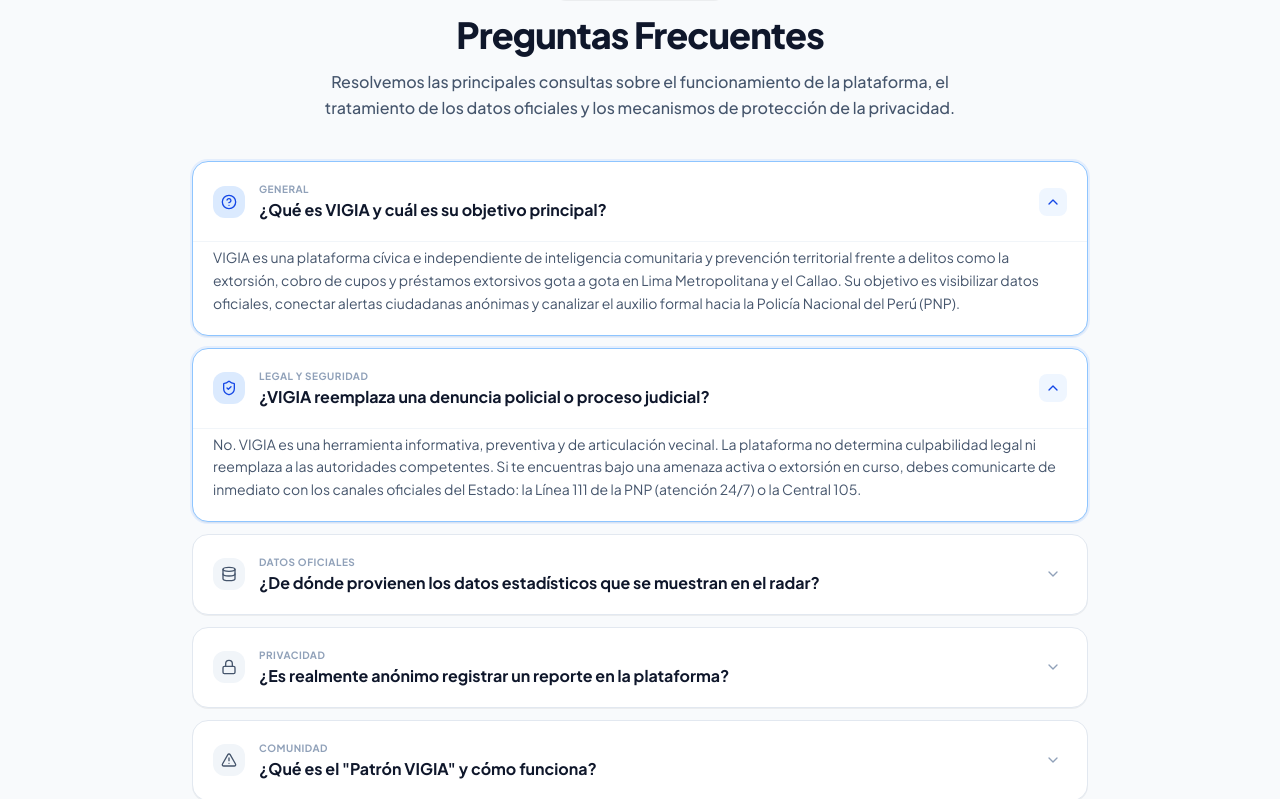
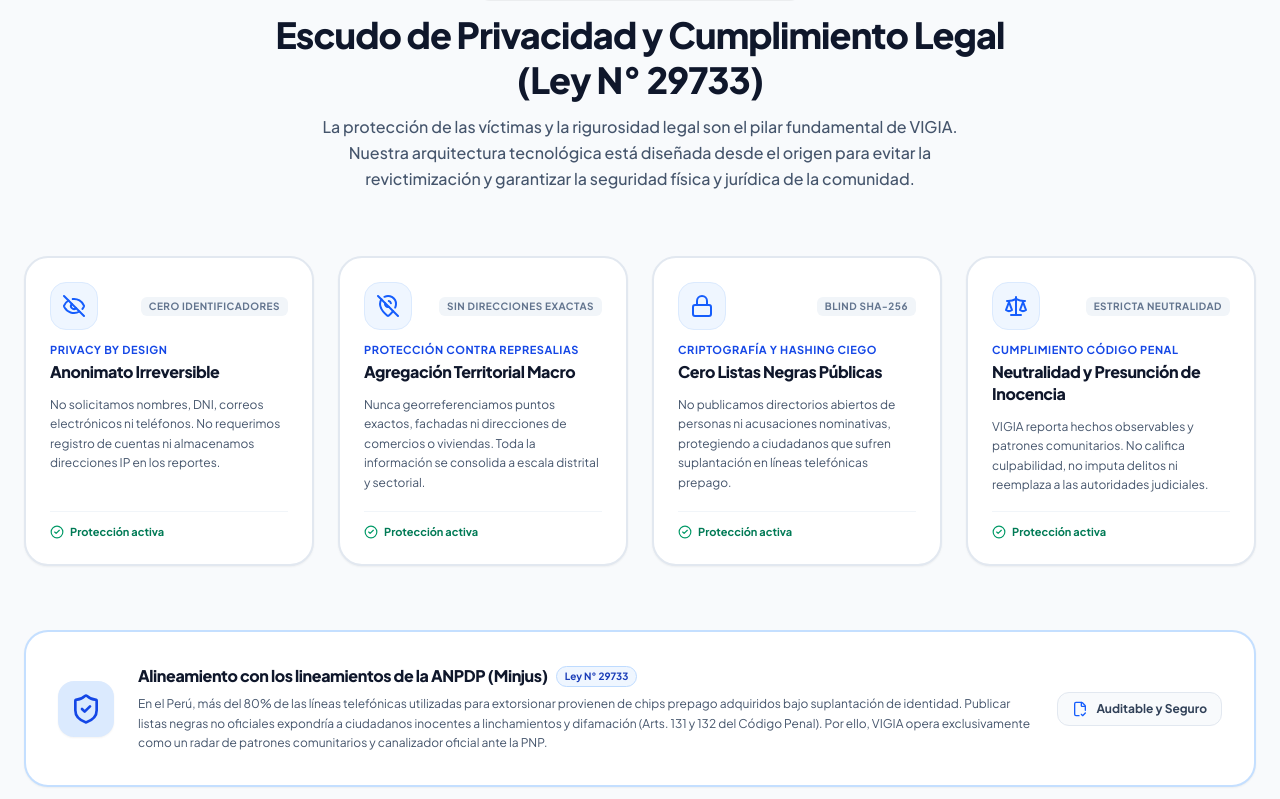
Before and after one commit to KevCast1604/vigia, a Next.js app: page /landing in a window 1280 px wide. Shown: the part 5789-6588 px from the top of the page. Built offline with nearby package versions, Linux system fonts and the light colour scheme.

Commit message:
feat(landing): add privacy shield and legal compliance section (Ley 29733) before FAQ

```diff
--- a/app/landing/page.tsx
+++ b/app/landing/page.tsx
@@ -17,6 +17,7 @@
 import MissionVision from '@/components/landing/MissionVision';
 import HowToUse from '@/components/landing/HowToUse';
 import CommunityReports from '@/components/landing/CommunityReports';
+import PrivacyLegal from '@/components/landing/PrivacyLegal';
 import FAQ from '@/components/landing/FAQ';
 import CTASection from '@/components/landing/CTASection';
 
@@ -125,10 +126,13 @@
       {/* 8. Seccion Apoya a la Comunidad con tu Reporte (Patron VIGIA) */}
       <CommunityReports onOpenEmergencyModal={handleOpenEmergency} />
 
-      {/* 9. Seccion de Preguntas Frecuentes (FAQ) */}
+      {/* 9. Seccion de Escudo de Privacidad y Cumplimiento Legal (Ley N° 29733) */}
+      <PrivacyLegal />
+
+      {/* 10. Seccion de Preguntas Frecuentes (FAQ) */}
       <FAQ />
 
-      {/* 10. Bloque Destacado de Llamado a la Accion (CTA Final) */}
+      {/* 11. Bloque Destacado de Llamado a la Accion (CTA Final) */}
       <CTASection onOpenEmergencyModal={handleOpenEmergency} />
 
       {/* 11. Modal Radix UI de Canales de Emergencia PNP */}
--- a/components/landing/FAQ.tsx
+++ b/components/landing/FAQ.tsx
@@ -97,7 +97,7 @@
   };
 
   return (
-    <section className="bg-slate-50 border-b border-slate-200 py-14 lg:py-20 px-4 sm:px-6">
+    <section className="bg-white border-b border-slate-200 py-14 lg:py-20 px-4 sm:px-6">
       <div className="max-w-4xl mx-auto space-y-10">
 
         {/* Encabezado */}
@@ -125,8 +125,8 @@
             return (
               <div
                 key={item.id}
-                className={`bg-white border rounded-2xl transition-all duration-200 shadow-2xs overflow-hidden ${
-                  isOpen ? 'border-blue-300 ring-2 ring-blue-500/10' : 'border-slate-200 hover:border-slate-300'
+                className={`border rounded-2xl transition-all duration-200 shadow-2xs overflow-hidden ${
+                  isOpen ? 'bg-white border-blue-300 ring-2 ring-blue-500/10' : 'bg-slate-50/80 border-slate-200 hover:border-slate-300'
                 }`}
               >
                 <button
--- /dev/null
+++ b/components/landing/PrivacyLegal.tsx
@@ -0,0 +1,138 @@
+'use client';
+
+import React from 'react';
+import {
+  ShieldCheck,
+  Scale,
+  Lock,
+  EyeOff,
+  FileCheck2,
+  MapPinOff,
+  CheckCircle2,
+  AlertCircle
+} from 'lucide-react';
+
+export default function PrivacyLegal() {
+  const guarantees = [
+    {
+      title: 'Anonimato Irreversible',
+      subtitle: 'Privacy by Design',
+      description: 'No solicitamos nombres, DNI, correos electrónicos ni teléfonos. No requerimos registro de cuentas ni almacenamos direcciones IP en los reportes.',
+      icon: EyeOff,
+      badge: 'Cero Identificadores'
+    },
+    {
+      title: 'Agregación Territorial Macro',
+      subtitle: 'Protección contra Represalias',
+      description: 'Nunca georreferenciamos puntos exactos, fachadas ni direcciones de comercios o viviendas. Toda la información se consolida a escala distrital y sectorial.',
+      icon: MapPinOff,
+      badge: 'Sin Direcciones Exactas'
+    },
+    {
+      title: 'Cero Listas Negras Públicas',
+      subtitle: 'Criptografía y Hashing Ciego',
+      description: 'No publicamos directorios abiertos de personas ni acusaciones nominativas, protegiendo a ciudadanos que sufren suplantación en líneas telefónicas prepago.',
+      icon: Lock,
+      badge: 'Blind SHA-256'
+    },
+    {
+      title: 'Neutralidad y Presunción de Inocencia',
+      subtitle: 'Cumplimiento Código Penal',
+      description: 'VIGIA reporta hechos observables y patrones comunitarios. No califica culpabilidad, no imputa delitos ni reemplaza a las autoridades judiciales.',
+      icon: Scale,
+      badge: 'Estricta Neutralidad'
+    }
+  ];
+
+  return (
+    <section className="bg-slate-50 border-b border-slate-200 py-14 lg:py-20 px-4 sm:px-6">
+      <div className="max-w-7xl mx-auto space-y-12 lg:space-y-16">
+
+        {/* Encabezado */}
+        <div className="text-center max-w-3xl mx-auto space-y-3">
+          <div className="inline-flex items-center gap-2 px-3 py-1 rounded-full bg-blue-50 border border-blue-200 text-blue-900 text-xs font-bold shadow-2xs">
+            <Scale className="w-3.5 h-3.5 text-blue-600" />
+            <span>MARCO NORMATIVO Y PROTECCIÓN DE DATOS</span>
+          </div>
+
+          <h2 className="text-3xl sm:text-4xl font-black text-slate-900 tracking-tight leading-tight">
+            Escudo de Privacidad y Cumplimiento Legal (Ley N° 29733)
+          </h2>
+
+          <p className="text-sm sm:text-base text-slate-600 font-medium max-w-2xl mx-auto leading-relaxed">
+            La protección de las víctimas y la rigurosidad legal son el pilar fundamental de VIGIA. Nuestra arquitectura tecnológica está diseñada desde el origen para evitar la revictimización y garantizar la seguridad física y jurídica de la comunidad.
+          </p>
+        </div>
+
+        {/* 4 Pilares de Garantía */}
+        <div className="grid grid-cols-1 md:grid-cols-2 lg:grid-cols-4 gap-6">
+          {guarantees.map((item) => {
+            const Icon = item.icon;
+            return (
+              <div
+                key={item.title}
+                className="bg-white border-2 border-slate-200 rounded-3xl p-6 shadow-xs flex flex-col justify-between space-y-4 hover:border-blue-300 transition-all hover:shadow-md group"
+              >
+                <div className="space-y-3">
+                  <div className="flex items-center justify-between">
+                    <div className="w-12 h-12 rounded-2xl bg-blue-50 border border-blue-100 flex items-center justify-center text-blue-600 group-hover:scale-105 transition-transform">
+                      <Icon className="w-6 h-6" />
+                    </div>
+                    <span className="text-[10px] font-bold uppercase tracking-wider text-slate-500 bg-slate-100 px-2 py-0.5 rounded-md">
+                      {item.badge}
+                    </span>
+                  </div>
+
+                  <div>
+                    <span className="text-[11px] font-bold text-blue-700 uppercase tracking-wider block">
+                      {item.subtitle}
+                    </span>
+                    <h3 className="text-base font-black text-slate-900 tracking-tight mt-0.5 leading-snug">
+                      {item.title}
+                    </h3>
+                  </div>
+
+                  <p className="text-xs text-slate-600 font-normal leading-relaxed">
+                    {item.description}
+                  </p>
+                </div>
+
+                <div className="pt-3 border-t border-slate-100 flex items-center gap-1.5 text-[11px] font-bold text-emerald-700">
+                  <CheckCircle2 className="w-3.5 h-3.5 text-emerald-600 shrink-0" />
+                  <span>Protección activa</span>
+                </div>
+              </div>
+            );
+          })}
+        </div>
+
+        {/* Banner Institucional Normativo */}
+        <div className="bg-white border-2 border-blue-200/90 rounded-3xl p-6 sm:p-8 shadow-xs flex flex-col md:flex-row items-center gap-6">
+          <div className="w-14 h-14 rounded-2xl bg-blue-100 text-blue-700 flex items-center justify-center shrink-0 shadow-xs">
+            <ShieldCheck className="w-8 h-8" />
+          </div>
+
+          <div className="space-y-1.5 flex-1 text-center md:text-left">
+            <div className="flex flex-wrap items-center justify-center md:justify-start gap-2">
+              <h4 className="text-base font-black text-slate-900 tracking-tight">
+                Alineamiento con los lineamientos de la ANPDP (Minjus)
+              </h4>
+              <span className="text-[10px] font-bold text-blue-800 bg-blue-50 border border-blue-200 px-2 py-0.5 rounded-full">
+                Ley N° 29733
+              </span>
+            </div>
+            <p className="text-xs text-slate-600 font-normal leading-relaxed">
+              En el Perú, más del 80% de las líneas telefónicas utilizadas para extorsionar provienen de chips prepago adquiridos bajo suplantación de identidad. Publicar listas negras no oficiales expondría a ciudadanos inocentes a linchamientos y difamación (Arts. 131 y 132 del Código Penal). Por ello, VIGIA opera exclusivamente como un radar de patrones comunitarios y canalizador oficial ante la PNP.
+            </p>
+          </div>
+
+          <div className="shrink-0 flex items-center gap-2 text-xs font-bold text-slate-700 bg-slate-50 px-3.5 py-2 rounded-xl border border-slate-200">
+            <FileCheck2 className="w-4 h-4 text-blue-600" />
+            <span>Auditable y Seguro</span>
+          </div>
+        </div>
+
+      </div>
+    </section>
+  );
+}
```
